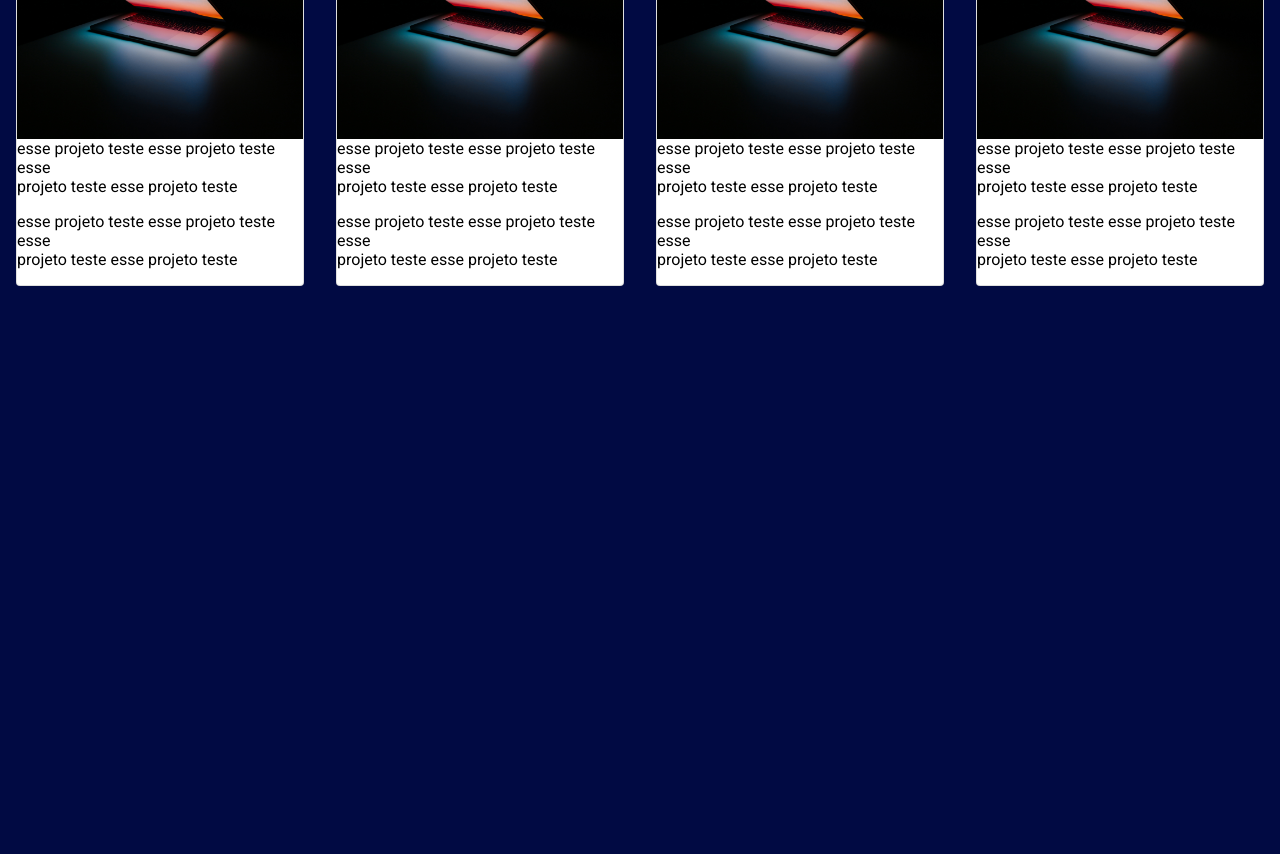
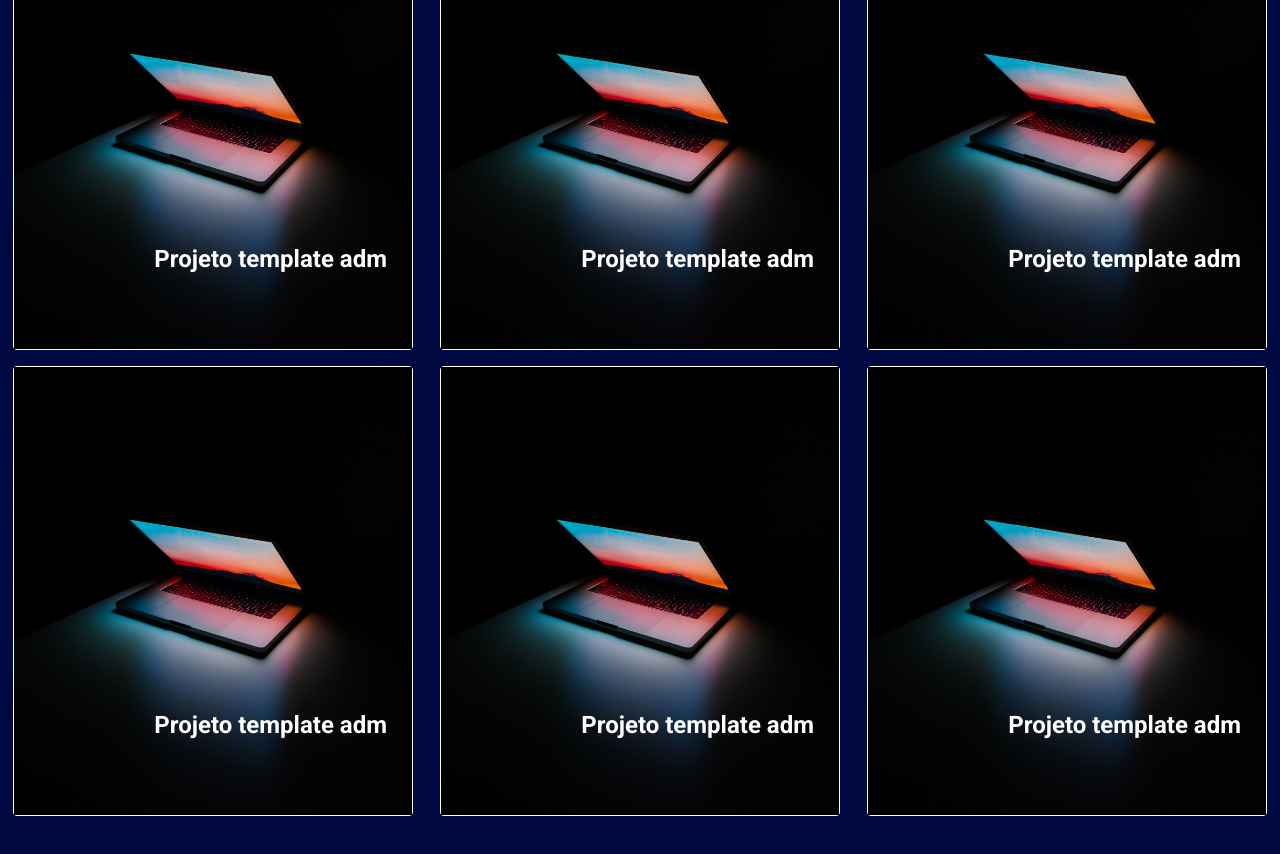
Before and after one commit to Danilo55Amaral/Danilo-Amaral-Site, a Next.js app: page /portfolio in a window 1280 px wide. Shown: the part 780-1634 px from the top of the page. Before the commit the page ends 1146 px from the top, so only its background shows below. Built offline with nearby package versions, Linux system fonts and the light colour scheme.

Commit message:
Adicionando cards com efeito 3d

```diff
--- a/src/pages/portfolio.tsx
+++ b/src/pages/portfolio.tsx
@@ -23,56 +23,65 @@ export default function portfolio() {
                     <span>Portfolio</span>
                 </section>
                 <section className="container-cards">
-                    <div className="group-cards">
-                        <Link href="/">
-                            <div className="card">
+                    <div className="cards">
+                        <figure className="card">
                             <Image
                                 src="/img/portfolio01.jpg"
                                 alt="perfil"
-                                    width={300}
-                                    height={250}
+                                width={400}
+                                height={450}
                             />
-                                <p>esse projeto teste esse projeto teste esse<br /> projeto teste esse projeto teste</p>
-                                <p>esse projeto teste esse projeto teste esse<br /> projeto teste esse projeto teste</p>
-                            </div>
-                        </Link>
-                        <Link href="/">
-                            <div className="card">
+                            <figcaption className="card-title">Projeto template adm</figcaption>
+                        </figure>
+                        <figure className="card">
                             <Image
                                 src="/img/portfolio01.jpg"
                                 alt="perfil"
-                                    width={300}
-                                    height={250}
+                                width={400}
+                                height={450}
                             />
-                                <p>esse projeto teste esse projeto teste esse<br /> projeto teste esse projeto teste</p>
-                                <p>esse projeto teste esse projeto teste esse<br /> projeto teste esse projeto teste</p>
-                            </div>
-                        </Link>
-                        <Link href="/">
-                            <div className="card">
+                            <figcaption className="card-title">Projeto template adm</figcaption>
+                        </figure>
+                        <figure className="card">
                             <Image
                                 src="/img/portfolio01.jpg"
                                 alt="perfil"
-                                    width={300}
-                                    height={250}
+                                width={400}
+                                height={450}
                             />
-                                <p>esse projeto teste esse projeto teste esse<br /> projeto teste esse projeto teste</p>
-                                <p>esse projeto teste esse projeto teste esse<br /> projeto teste esse projeto teste</p>
+                            <figcaption className="card-title">Projeto template adm</figcaption>
+                        </figure>
                     </div>
-                        </Link>
-                        <Link href="/">
-                            <div className="card">
+                    <div className="cards">
+                        <figure className="card">
                             <Image
                                 src="/img/portfolio01.jpg"
                                 alt="perfil"
-                                    width={300}
-                                    height={250}
+                                width={400}
+                                height={450}
                             />
-                                <p>esse projeto teste esse projeto teste esse<br /> projeto teste esse projeto teste</p>
-                                <p>esse projeto teste esse projeto teste esse<br /> projeto teste esse projeto teste</p>
+                            <figcaption className="card-title">Projeto template adm</figcaption>
+                        </figure>
+                        <figure className="card">
+                            <Image
+                                src="/img/portfolio01.jpg"
+                                alt="perfil"
+                                width={400}
+                                height={450}
+                            />
+                            <figcaption className="card-title">Projeto template adm</figcaption>
+                        </figure>
+                        <figure className="card">
+                            <Image
+                                src="/img/portfolio01.jpg"
+                                alt="perfil"
+                                width={400}
+                                height={450}
+                            />
+                            <figcaption className="card-title">Projeto template adm</figcaption>
+                        </figure>
                     </div>
-                        </Link>
-                    </div>
+
                 </section>
             </main>
         </Container>
--- a/src/styles/portfolio.module.tsx
+++ b/src/styles/portfolio.module.tsx
@@ -29,46 +29,58 @@ export const Container = styled.div`
 
         .container-cards {
             display: flex;
+            flex-direction: column;
             width: 100%;
             margin-top: 100px;
 
-            .group-cards {
+            .cards {
+                perspective: 1500px;
                 display: flex;
+                width: 100%;
                 justify-content: space-around;
-                width: 100%;
+            }
 
-                .card {
-                    display: flex;
-                    width: 18rem;
+            .card {
+                width: 400px;
+                height: 450px;
+                background-size: cover;
+                border: 1px solid rgba(255,255,255, 25);
+                border-radius: 4px;
+                position: relative;
+                transform-style: preserve-3d;
+                will-change: transform;
+                transition: transform .5s;
+            }
 
-                    p {
-                        font: 400 1rem "Roboto", sans-serif;
-                        color: black;
-                    }
-                }
+            .card:hover {
+                transform: translateZ(10px) rotateX(60deg) rotateY(30deg);
             }
+
+            .card-title {
+                font: 600 1.5rem "Roboto", sans-serif;
+                color: #FFF;
+                position: absolute;
+                top: 80%;
+                right: 25px;
+                transform: translateY(-50%);
+                transition: transform .5s;
+            }
+
+            .card:hover .card-title {
+                transform: translateZ(50px);
+            }
+
         }
+
+
     }
 
     @media (max-width: 1080px) {
-        .group-cards {
-            flex-direction: column;
-            align-items: center;
 
-            .card {
-                margin-top: 30px;
-            }
-        }
+
     }
 
     @media (max-width: 720px) {
-        .group-cards {
-            flex-direction: column;
-            align-items: center;
 
-            .card {
-                margin-top: 30px;
-            }
-        }
     }
 `;
```
Lines whose indentation alone changed are shown as unchanged.
